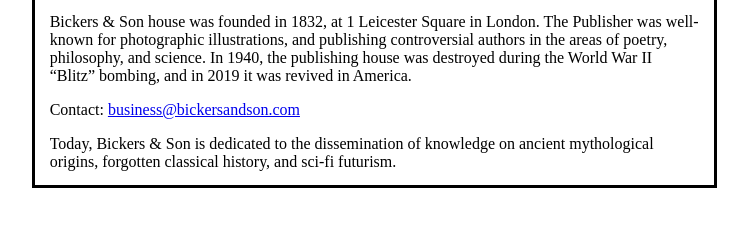
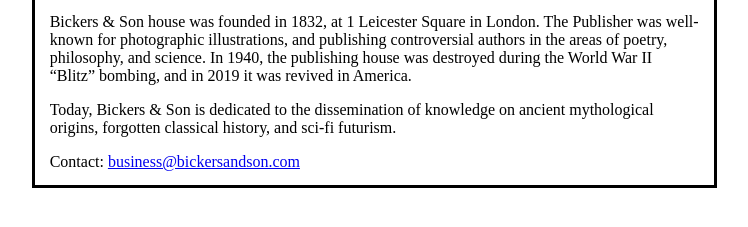
Before and after one commit to kiarafbickers/bickersandson.com, a plain HTML site: page index.html in a window 1280 px wide. Shown: the part 155-382 px from the top of the page, without its empty margins (1-749 px from the left). Drawn offline with Linux system fonts and the light colour scheme.

Commit message:
Update index.html

```diff
--- a/index.html
+++ b/index.html
@@ -12,10 +12,10 @@
         <p></p></p>
       </section>
       <section>
-        <p>Contact: <a href="mailto:business@bickersandson.com">business@bickersandson.com</a></p>
+        <p>Today, Bickers & Son is dedicated to the dissemination of knowledge on ancient mythological origins, forgotten classical history, and sci-fi futurism.</p>
       </section>
       <footer>
-        Today, Bickers & Son is dedicated to the dissemination of knowledge on ancient mythological origins, forgotten classical history, and sci-fi futurism.
+        Contact: <a href="mailto:business@bickersandson.com">business@bickersandson.com</a>
       </footer>
       </div>
 </html>
```
